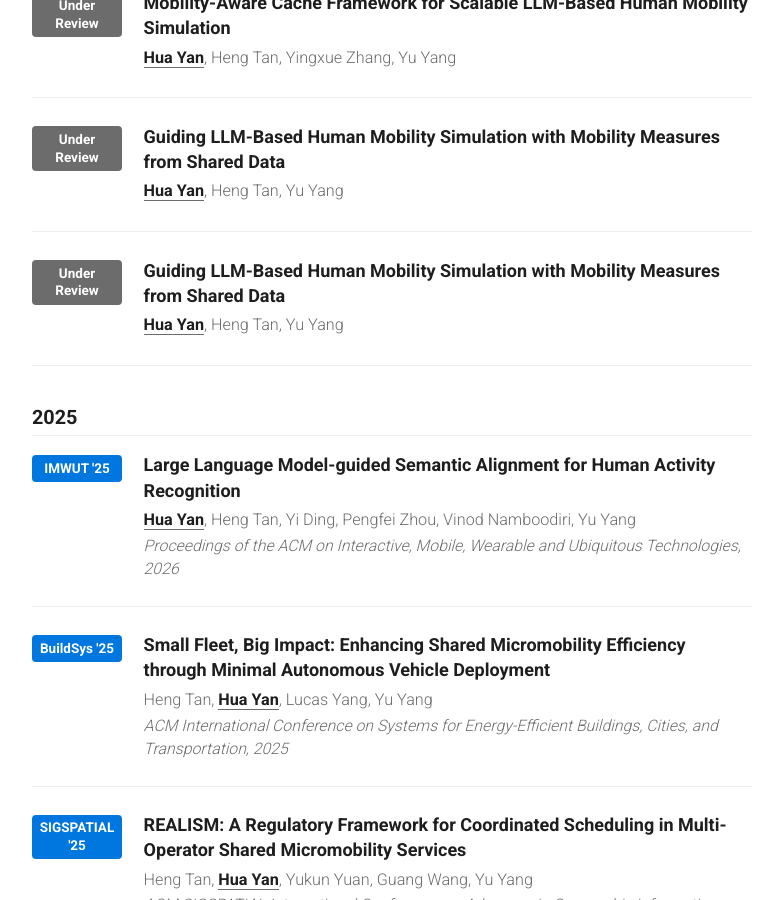
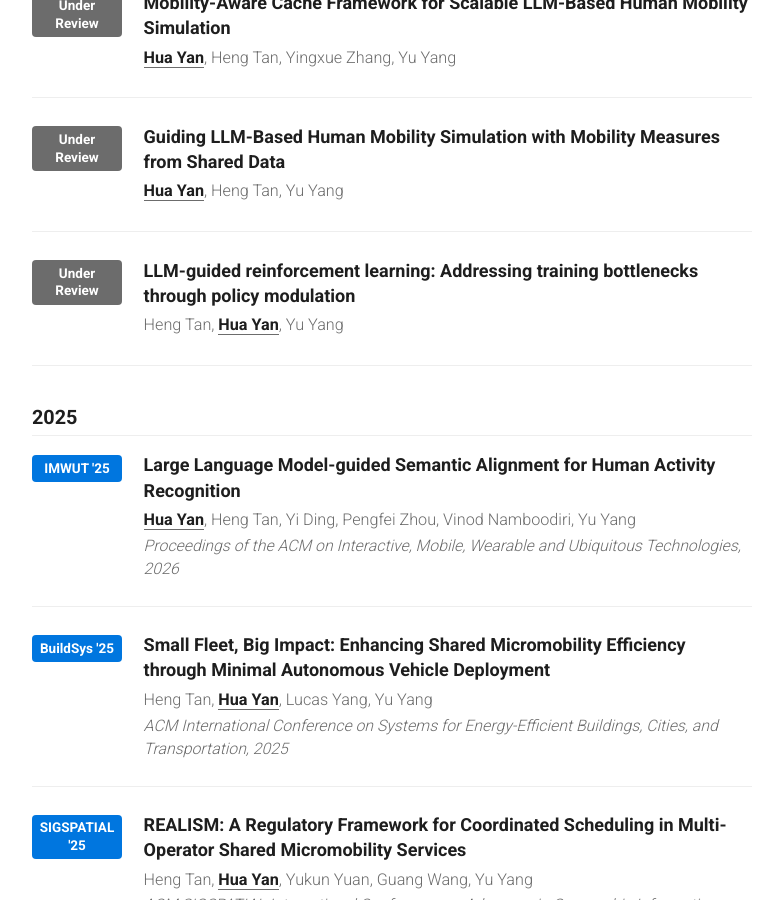
Before and after one commit to huy222-lu/website, a Jekyll site: the page built from _pages/publications.md, in a window 1280 px wide and 900 px high, scrolled down 390 px. Shown: the whole window, without its empty margins (248-1031 px from the left). Built offline with Jekyll 4.4.1, drawn with Linux system fonts in a browser that asks for light colours; cached includes are drawn as plain includes; a script that is not in the unit is left out; comment, search, counter and statistics services are not loaded.

Commit message:
Update publications.md

```diff
--- a/_pages/publications.md
+++ b/_pages/publications.md
@@ -36,8 +36,8 @@ permalink: /publications/
 <div class="pub-item">
   <div class="pub-badge under-review">Under Review</div>
   <div class="pub-details">
-    <div class="pub-title">Guiding LLM-Based Human Mobility Simulation with Mobility Measures from Shared Data</div>
-    <div class="pub-authors"><u>Hua Yan</u>, Heng Tan, Yu Yang</div>
+    <div class="pub-title">LLM-guided reinforcement learning: Addressing training bottlenecks through policy modulation</div>
+    <div class="pub-authors">Heng Tan, <u>Hua Yan</u>, Yu Yang</div>
   </div>
 </div>
 
```
